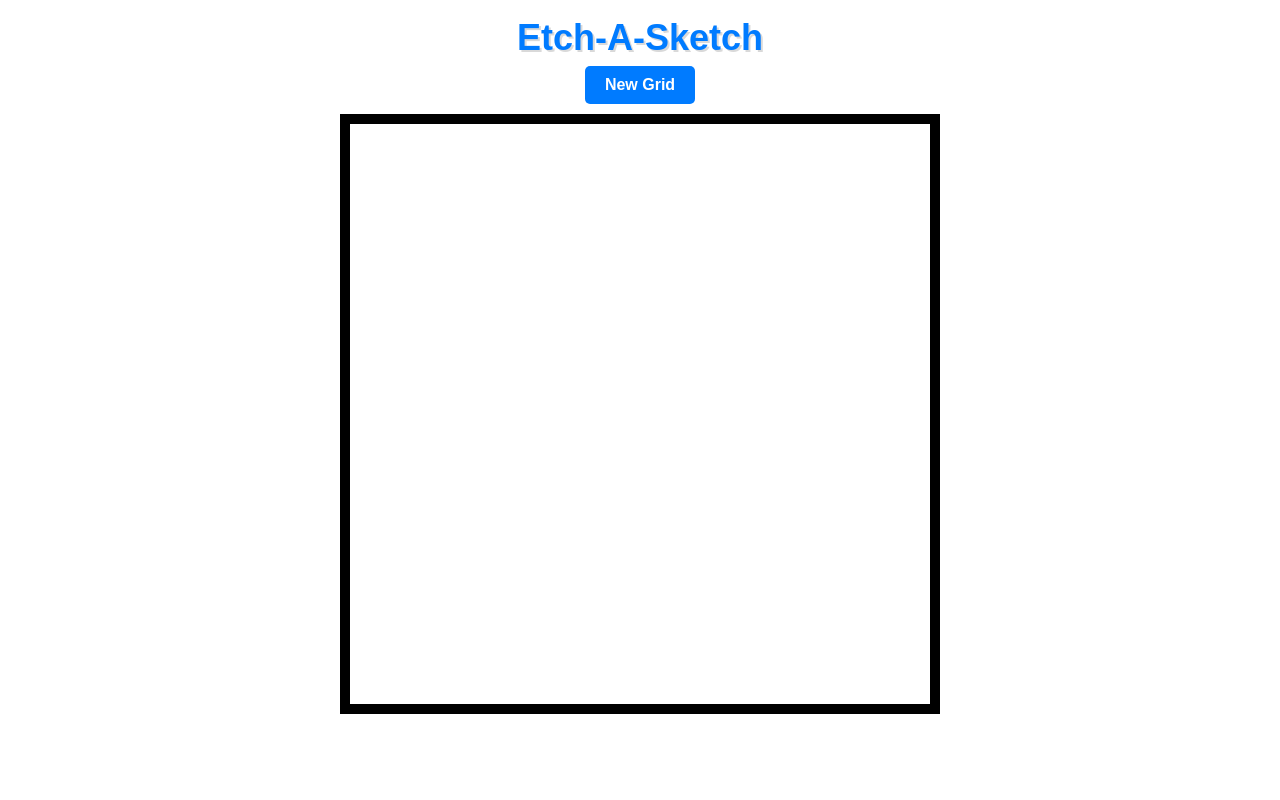
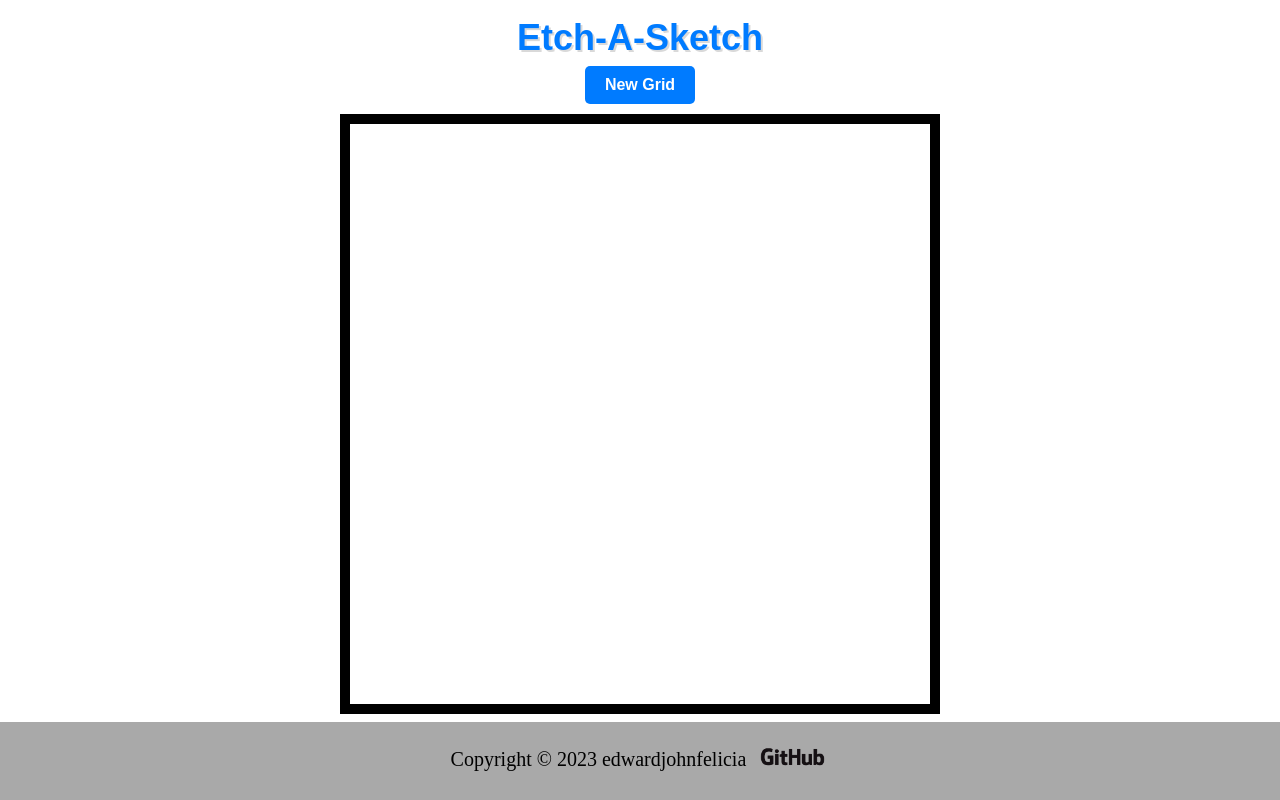
Before and after one commit to drawdejohn/Etch-A-Sketch, a plain HTML site: page index.html in a window 1280 px wide. Drawn offline with Linux system fonts and the light colour scheme.

Commit message:
Update footer

```diff
--- a/index.html
+++ b/index.html
@@ -14,6 +14,18 @@
         <button id="new-grid-btn">New Grid</button>
     </div>
     <div id="container"></div>
+    <footer class="footer">
+        <p>
+        Copyright ©
+        <script>
+            document.write(new Date().getFullYear())
+        </script>
+        edwardjohnfelicia
+        </p>
+        <a href="https://github.com/edwardjohnfelicia" target="_blank">
+            <img class="logo" src="images/GitHub_Logo.png">
+        </a>
+    </footer>
     <script src="index.js"></script>
 </body>
 </html>
--- a/styles.css
+++ b/styles.css
@@ -47,3 +47,29 @@
     margin-top: 20px;
     text-shadow: 2px 2px #d9d9d9;
 }
+
+
+.footer {
+    background-color: darkgray;
+    position: absolute;
+    bottom: 0;
+    left: 0;
+    display: flex;
+    align-items: center;
+    justify-content: center;
+    gap: 10px;
+    width: 100%;
+    padding-top:20px;
+    padding-bottom: 25px;
+    font-size: 20px;
+}
+
+.logo {
+    height: 30px;
+    color: var(--font);
+    transition: transform 0.3s ease-in-out;
+}
+
+.logo:hover{
+    transform: rotate(360deg) scale(1.1);
+}
```
Also changed, not shown: images/GitHub_Logo.png (added).
